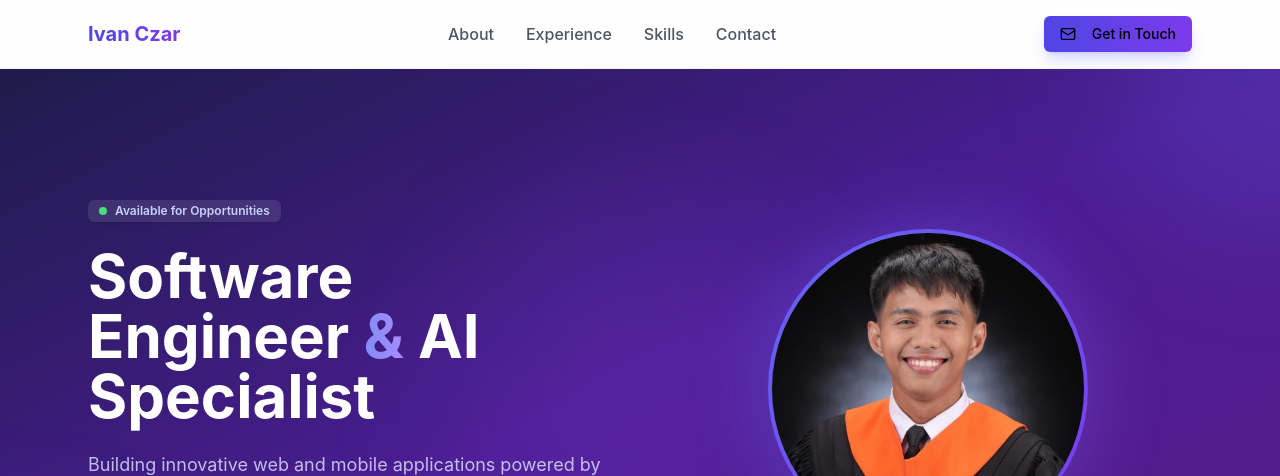
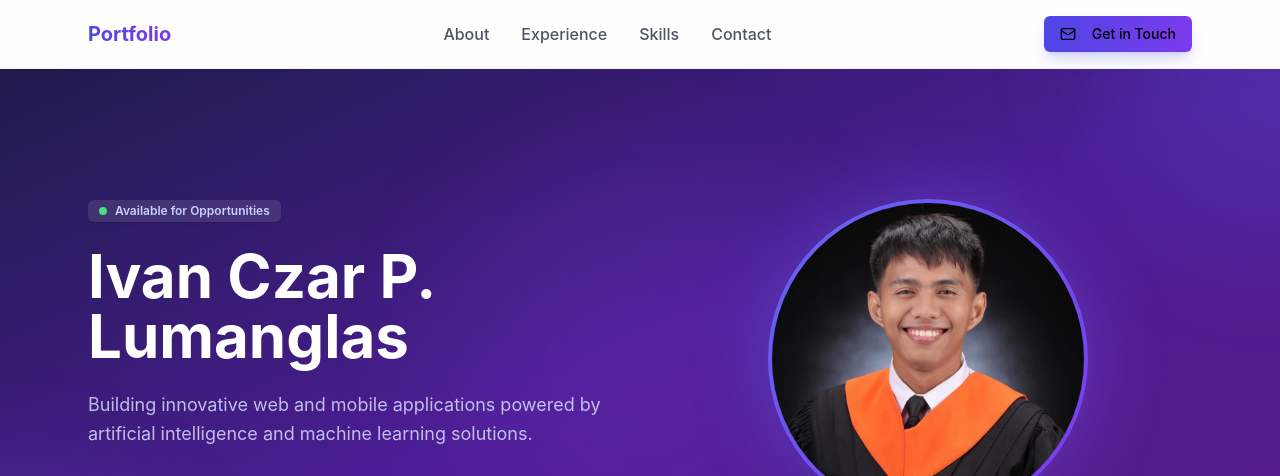
Before and after one commit to IvanCzar009/Portfolio, a React (Vite) app: page / in a window 1280 px wide. Shown: the top 476 px of the page. Built offline with nearby package versions, Linux system fonts and the light colour scheme.

Commit message:
New commit message

```diff
--- a/src/pages/Home.jsx
+++ b/src/pages/Home.jsx
@@ -54,7 +54,7 @@
       {/* Navigation */}
       <nav className="bg-white/80 backdrop-blur-md border-b border-gray-100 sticky top-0 z-50">
         <div className="max-w-6xl mx-auto px-6 py-4 flex justify-between items-center">
-          <span className="text-xl font-bold bg-gradient-to-r from-indigo-600 to-violet-600 bg-clip-text text-transparent">Ivan Czar</span>
+          <span className="text-xl font-bold bg-gradient-to-r from-indigo-600 to-violet-600 bg-clip-text text-transparent">Portfolio</span>
           <div className="hidden md:flex items-center gap-8">
             <a href="#about" className="text-gray-600 hover:text-indigo-600 transition-colors font-medium">About</a>
             <a href="#experience" className="text-gray-600 hover:text-indigo-600 transition-colors font-medium">Experience</a>
@@ -84,7 +84,7 @@
                 Available for Opportunities
               </Badge>
               <h1 className="text-4xl md:text-5xl lg:text-6xl font-bold leading-tight mb-6">
-                Software Engineer <span className="bg-gradient-to-r from-indigo-400 to-violet-400 bg-clip-text text-transparent">&</span> AI Specialist
+                Ivan Czar P. Lumanglas
               </h1>
               <p className="text-lg text-indigo-100/80 mb-8 leading-relaxed">
                 Building innovative web and mobile applications powered by artificial intelligence and machine learning solutions.
```
